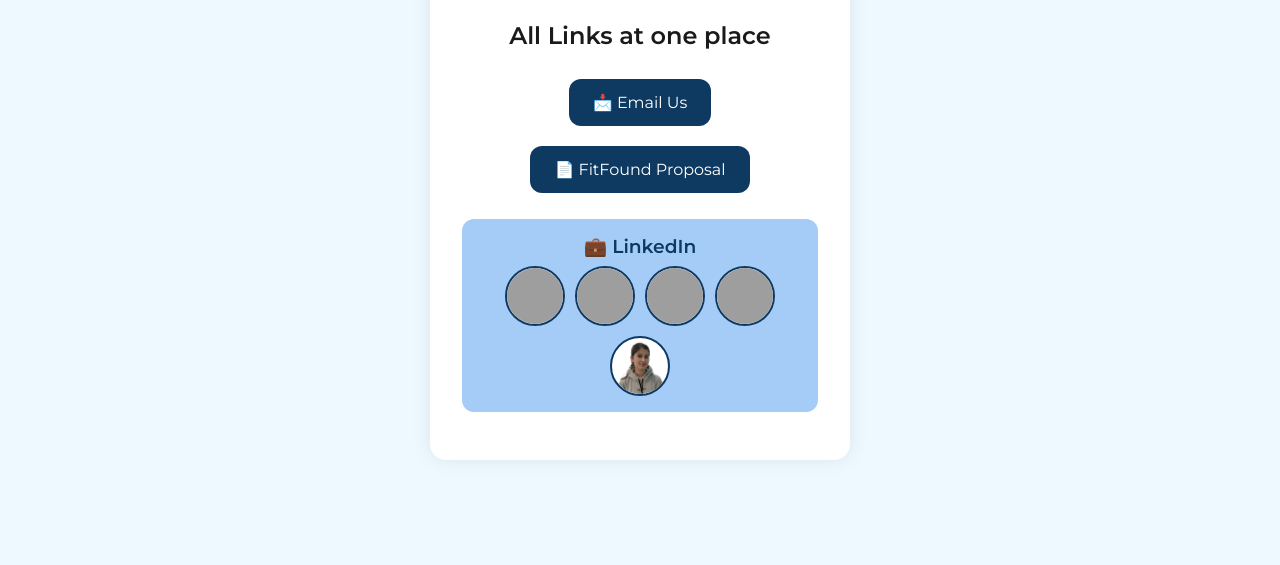
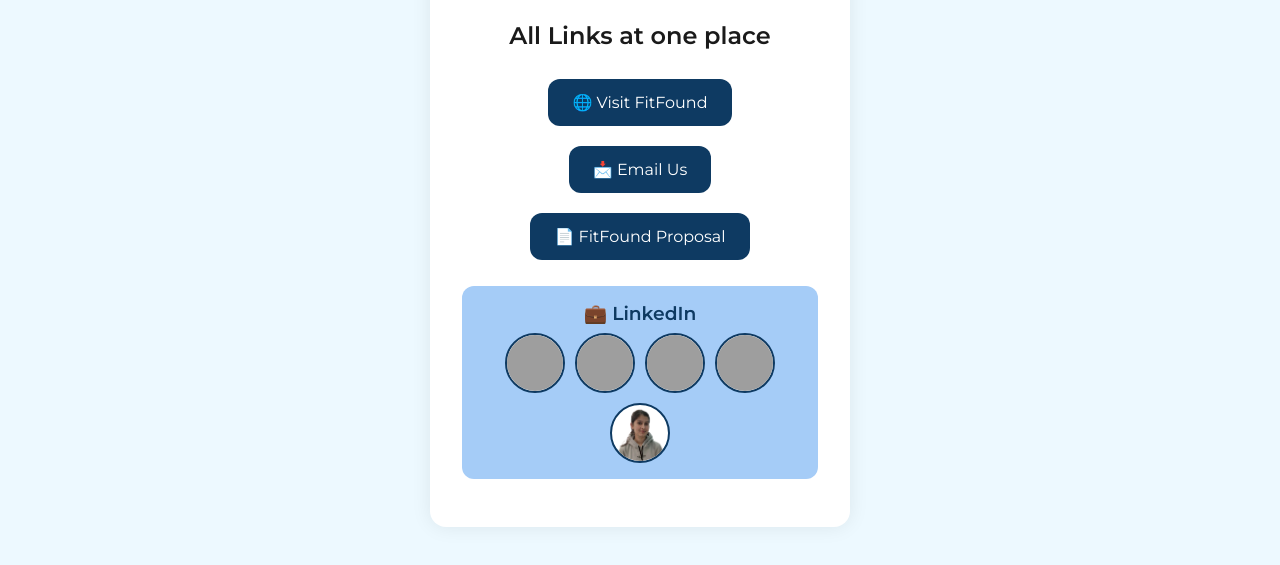
Before and after one commit to HitinSachdeva161/FitFoundLinks, a plain HTML site: page index.html in a window 1280 px wide. Shown: the part 181-746 px from the top of the page. Drawn offline with Linux system fonts and the light colour scheme; grey boxes are pictures that could not be loaded.

Commit message:
Update index.html

```diff
--- a/index.html
+++ b/index.html
@@ -176,7 +176,7 @@
 
   <script>
     const links = [
-    //   { label: "🌐 Visit FitFound", url: "https://fitfound.ca" },
+      { label: "🌐 Visit FitFound", url: "https://fit-found.vercel.app/" },
       { label: "📩 Email Us", url: "mailto:fitfound2025@outlook.com" },
       { label: "📄 FitFound Proposal", url: "https://drive.google.com/drive/folders/1r33pVJzY5Ey2TyJz5B1LvZusSJNRCPIQ?usp=sharing" }
     ];
```
